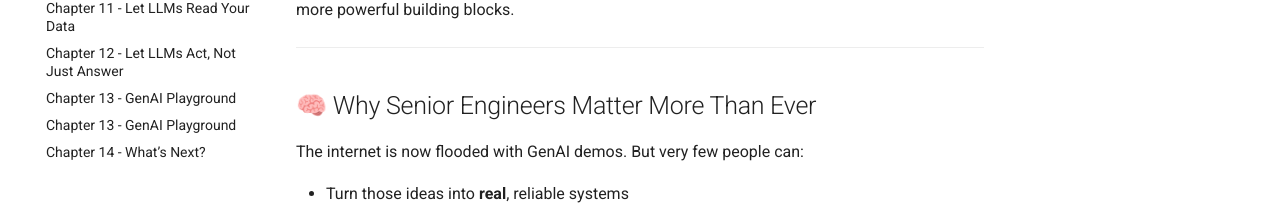
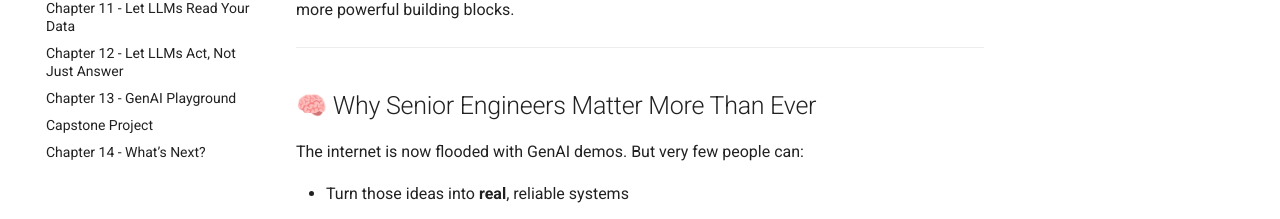
Before and after one commit to exsquared/ai-engineer-101, an MkDocs documentation site: the page built from docs/index.md, in a window 1280 px wide and 900 px high, scrolled down 556 px. Shown: the part 667-886 px from the top of the window. Built offline with MkDocs 1.6.1 and Material for MkDocs 9.7.7, drawn with Linux system fonts in a browser that asks for light colours.

Commit message:
fixed index

```diff
--- a/mkdocs.yml
+++ b/mkdocs.yml
@@ -22,5 +22,5 @@ nav:
   - Chapter 11 - Let LLMs Read Your Data: chapter_11.md
   - Chapter 12 - Let LLMs Act, Not Just Answer: chapter_12.md
   - Chapter 13 - GenAI Playground: chapter_13.md
-  - Capstone Project: chapter_13.md
+  - Capstone Project: capstone_project.md
   - Chapter 14 - What’s Next?: chapter_14.md
```
